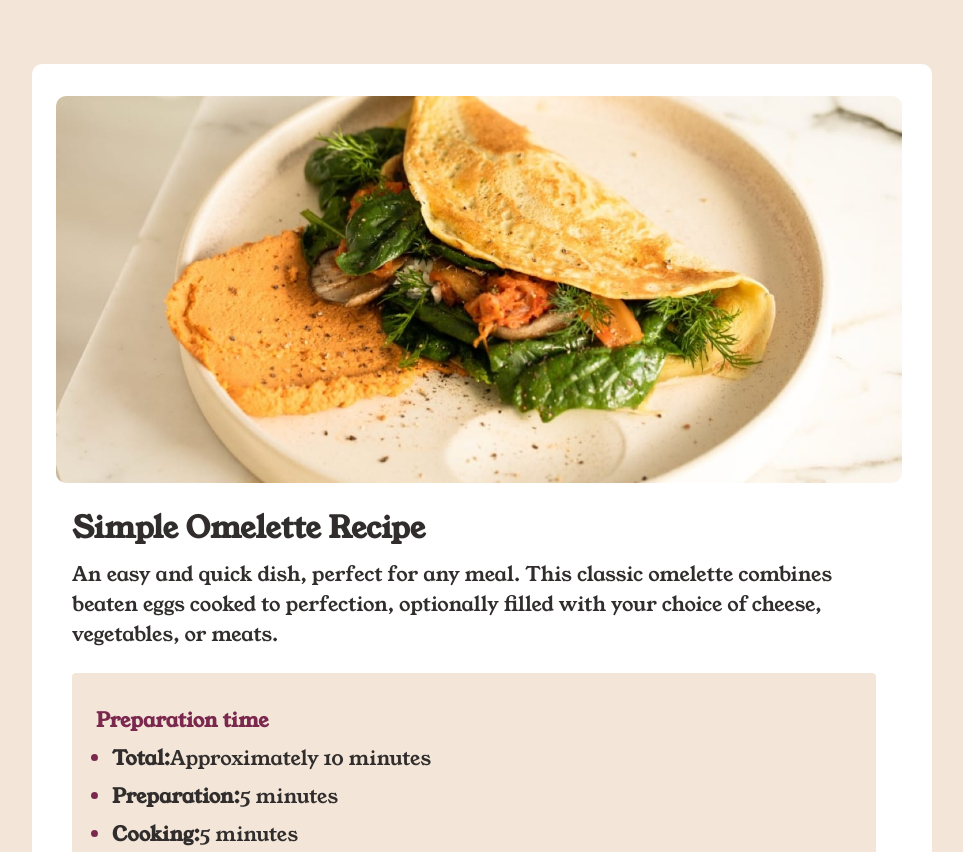
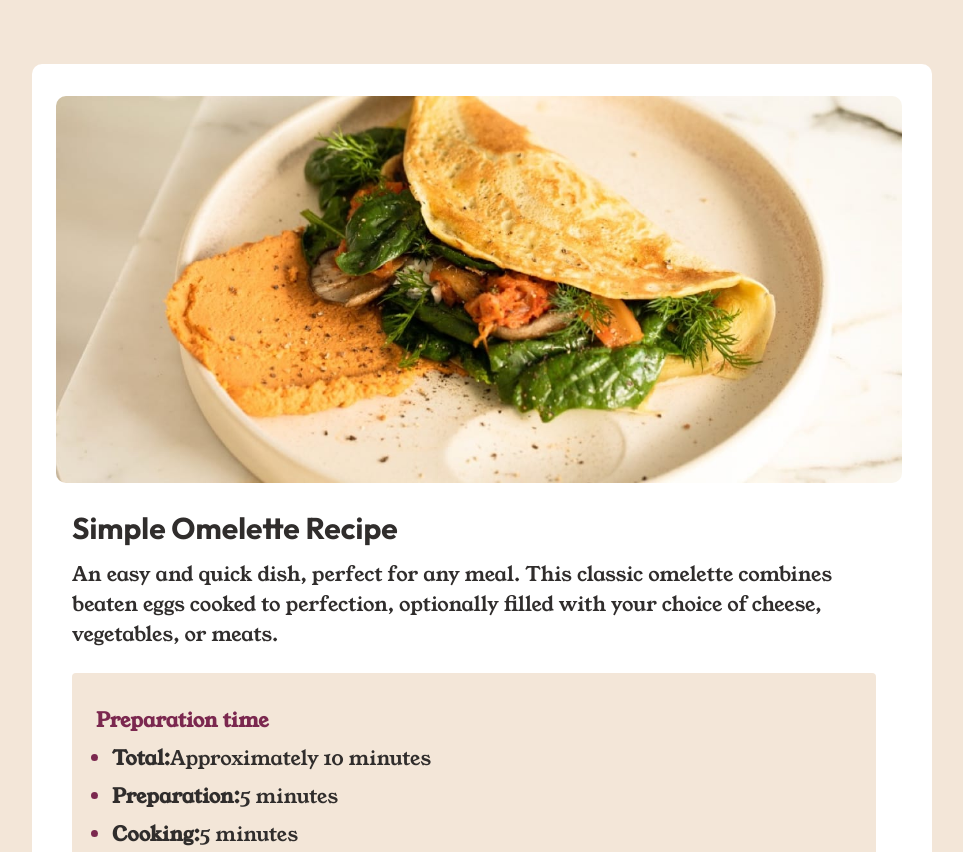
Before and after one commit to sajedaalmanaseer/recipe-page-main, a plain HTML site: page index.html in a window 1280 px wide. Shown: the top 852 px of the page, without its empty margins (158-1121 px from the left). Drawn offline with Linux system fonts and the light colour scheme.

Commit message:
Update index.css

```diff
--- a/index.css
+++ b/index.css
@@ -41,6 +41,9 @@ body {
     margin-top: 2rem ;
     margin-left: 1.5rem;
 
+}
+h2,h3{
+    font-family:'Outfit', serif;
 }
 
 .text-menu {
```
